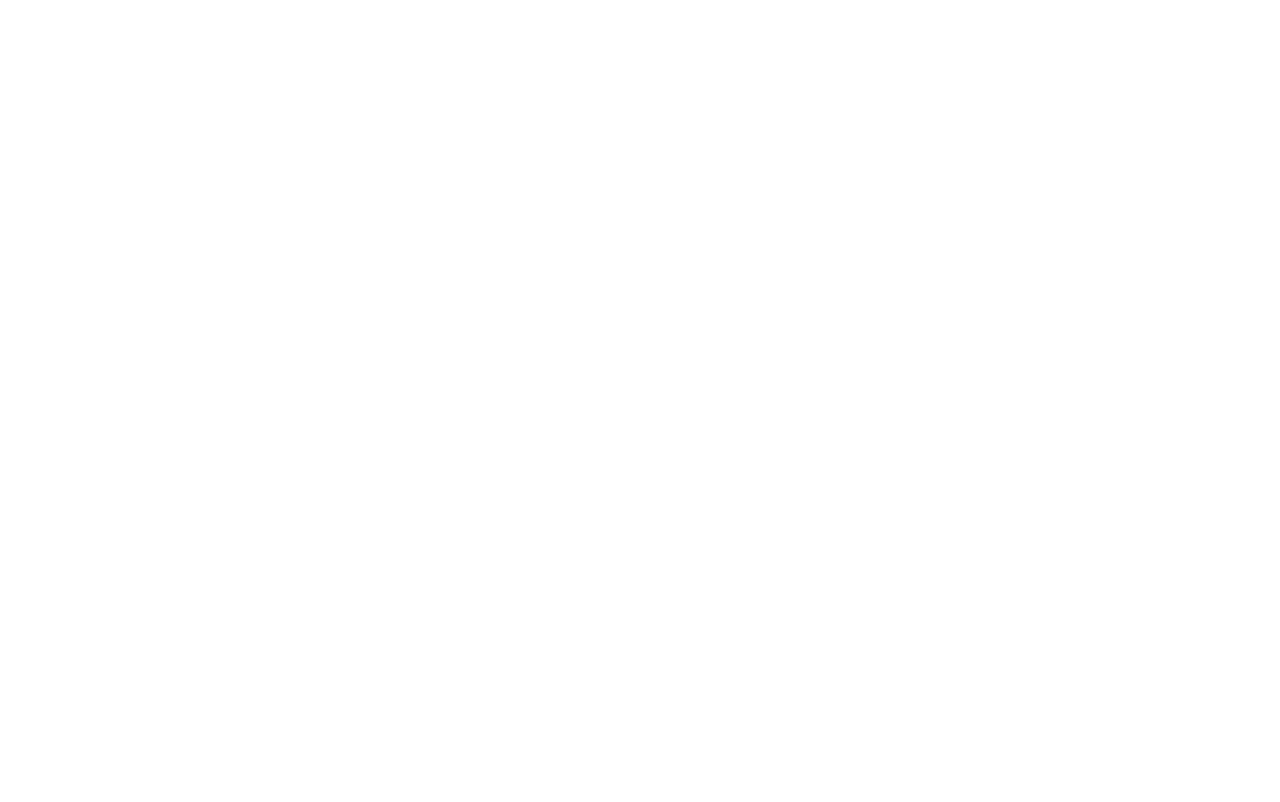
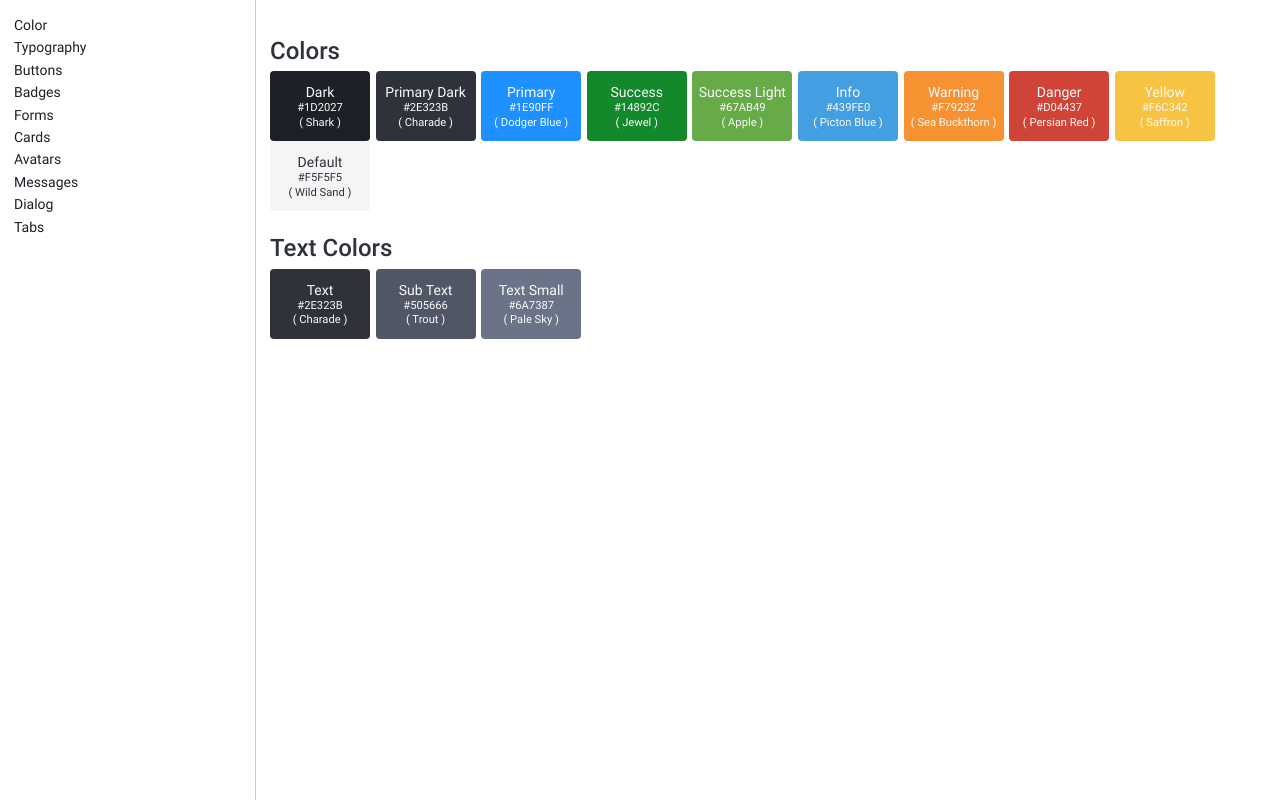
Before and after one commit to iswanj/RUI, a website: page public/index.html in a window 1280 px wide. Drawn offline with Linux system fonts and the light colour scheme.

Commit message:
added example home page

```diff
--- a/public/index.html
+++ b/public/index.html
@@ -3,12 +3,58 @@
 <head>
 	<title>RUI</title>
 	<link rel="stylesheet" type="text/css" href="../build/css/style.css">
-	<link rel="stylesheet" type="text/css" href="lib/highlightjs/solarized_dark.css">
+	<style type="text/css">
+	body {
+		overflow: hidden;
+	}
+	.sidebar {
+		width: 20%;
+		border-right: 1px solid #ccc;
+		min-height: 100vh;
+		float: left;
+	}
+	.sidebar ul {
+		padding: 1em;
+	}
+	.sidebar ul li a:link, .sidebar ul li a:visited{
+		text-decoration: none;
+		line-height: 1.6em;
+	}
+	.sidebar ul li a:hover {
+		text-decoration: underline;
+	}
+	.main {
+		width: 80%;
+		float: left;
+	}
+	.main iframe {
+		width: 100%;
+		height: 100vh;
+	}
+	</style>
 </head>
 <body>
-
-<script type="text/javascript" src="lib/jquery/jquery-1.11.3.js"></script>
-<script type="text/javascript" src="lib/highlightjs/highlight.pack.js"></script>
-<script type="text/javascript" src="../build/js/main.js"></script>
+<div class="sidebar">
+	<ul>
+		<li><a target="parent" href="examples/color.html" id="firstLink">Color</a></li>
+		<li><a target="parent" href="examples/typography.html">Typography</a></li>
+		<li><a target="parent" href="examples/buttons.html">Buttons</a></li>
+		<li><a target="parent" href="examples/badges.html">Badges</a></li>
+		<li><a target="parent" href="examples/forms.html">Forms</a></li>
+		<li><a target="parent" href="examples/cards.html">Cards</a></li>
+		<li><a target="parent" href="examples/avatars.html">Avatars</a></li>
+		<li><a target="parent" href="examples/messages.html">Messages</a></li>
+		<li><a target="parent" href="examples/dialog.html">Dialog</a></li>
+		<li><a target="parent" href="examples/tabs.html">Tabs</a></li>
+	</ul>
+</div>
+<div class="main">
+	<iframe name="parent" src="examples/color.html"></iframe>
+</div>
+<script type="text/javascript">
+	document.onload = function(){
+		document.getElementById('firstLink').focus();
+	}
+</script>
 </body>
 </html>
```
Also changed, not shown: build/css/style.css.
